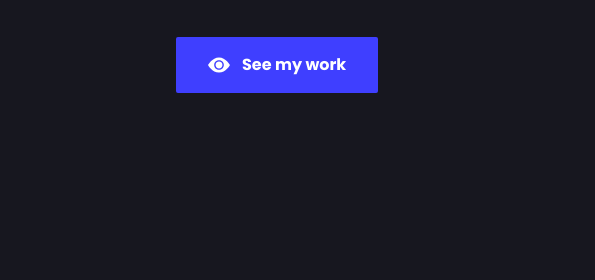
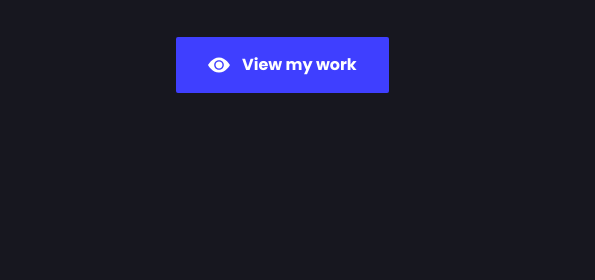
Before and after one commit to hewhodevs/portfolio-tailwind-edition, a website: page index.html in a window 1280 px wide. Shown: the part 499-779 px from the top of the page, 0-595 px from the left. Drawn offline with Linux system fonts and the light colour scheme.

Commit message:
netlify Ci test 2

```diff
--- a/index.html
+++ b/index.html
@@ -64,7 +64,7 @@
                         <path d="M0 11C0 11 4.125 3.4375 11 3.4375C17.875 3.4375 22 11 22 11C22 11 17.875 18.5625 11 18.5625C4.125 18.5625 0 11 0 11ZM11 15.8125C12.2764 15.8125 13.5004 15.3055 14.403 14.403C15.3055 13.5004 15.8125 12.2764 15.8125 11C15.8125 9.72365 15.3055 8.49957 14.403 7.59705C13.5004 6.69453 12.2764 6.1875 11 6.1875C9.72365 6.1875 8.49957 6.69453 7.59705 7.59705C6.69453 8.49957 6.1875 9.72365 6.1875 11C6.1875 12.2764 6.69453 13.5004 7.59705 14.403C8.49957 15.3055 9.72365 15.8125 11 15.8125Z" fill="white"/>
                     </svg>
                 </div>
-                <span>See my work</span>
+                <span>View my work</span>
             </button>
           </div>
         </div>
```
